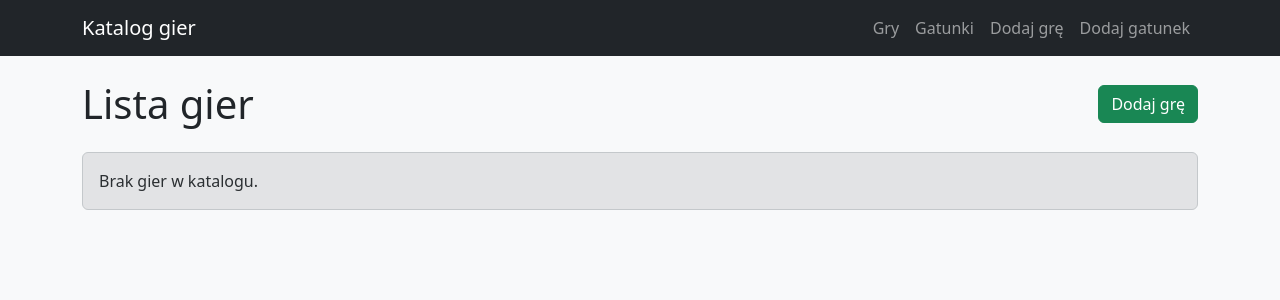
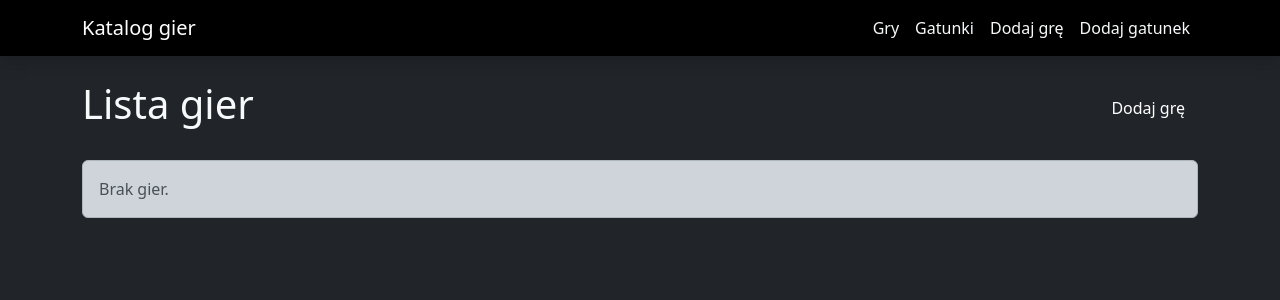
Before and after one commit to barpurzycki/ZAI, a Django app: page / in a window 1280 px wide. Shown: the top 300 px of the page. Run offline with Django 5.2, Linux system fonts and the light colour scheme; data that the repository does not hold is empty; parts of the project's set-up code (start-up, migrations or seed data) failed here and were passed over.

Commit message:
Changed bootstrap styles

```diff
--- a/ZAIProjekt1/core/games/templates/games/base.html
+++ b/ZAIProjekt1/core/games/templates/games/base.html
@@ -3,18 +3,21 @@
 <head>
     <meta charset="UTF-8">
     <meta name="viewport" content="width=device-width, initial-scale=1.0">
-    <title>{% block title %}Katalog gier wideo{% endblock %}</title>
+    <title>{% block title %}Katalog gier{% endblock %}</title>
     <link href="https://cdn.jsdelivr.net/npm/bootstrap@5.3.3/dist/css/bootstrap.min.css" rel="stylesheet">
 </head>
-<body class="bg-light">
-    <nav class="navbar navbar-expand-lg navbar-dark bg-dark mb-4">
+
+<body class="bg-dark text-light">
+
+<nav class="navbar navbar-expand-lg navbar-dark bg-black mb-4 shadow">
     <div class="container">
         <a class="navbar-brand" href="{% url 'game_list' %}">Katalog gier</a>
+
         <div class="navbar-nav">
-                <a class="nav-link" href="{% url 'game_list' %}">Gry</a>
-                <a class="nav-link" href="{% url 'genre_list' %}">Gatunki</a>
-                <a class="nav-link" href="{% url 'game_add' %}">Dodaj grę</a>
-                <a class="nav-link" href="{% url 'genre_add' %}">Dodaj gatunek</a>
+            <a class="nav-link text-light" href="{% url 'game_list' %}">Gry</a>
+            <a class="nav-link text-light" href="{% url 'genre_list' %}">Gatunki</a>
+            <a class="nav-link text-light" href="{% url 'game_add' %}">Dodaj grę</a>
+            <a class="nav-link text-light" href="{% url 'genre_add' %}">Dodaj gatunek</a>
         </div>
     </div>
 </nav>
@@ -22,5 +25,6 @@
 <main class="container">
     {% block content %}{% endblock %}
 </main>
+
 </body>
 </html>
--- a/ZAIProjekt1/core/games/templates/games/game_list.html
+++ b/ZAIProjekt1/core/games/templates/games/game_list.html
@@ -3,39 +3,44 @@
 {% block title %}Lista gier{% endblock %}
 
 {% block content %}
+
 <div class="d-flex justify-content-between align-items-center mb-4">
-    <h1 class="mb-0">Lista gier</h1>
-    <a href="{% url 'game_add' %}" class="btn btn-success">Dodaj grę</a>
+    <h1>Lista gier</h1>
+    <a href="{% url 'game_add' %}" class="btn btn-dark">Dodaj grę</a>
 </div>
 
 {% if games %}
 <div class="row g-4">
     {% for game in games %}
     <div class="col-md-6 col-lg-4">
-                <div class="card h-100 shadow-sm">
+        <div class="card bg-secondary text-light border-0 shadow-sm h-100">
             <div class="card-body">
                 <h5 class="card-title">
-                            <a href="{% url 'game_detail' game.pk %}" class="text-decoration-none">
+                    <a href="{% url 'game_detail' game.pk %}" class="text-light text-decoration-none">
                         {{ game.title }}
                     </a>
                 </h5>
-                        <p class="card-text mb-1"><strong>Gatunek:</strong> {{ game.genre }}</p>
-                        <p class="card-text mb-1"><strong>Producent:</strong> {{ game.producer }}</p>
-                        <p class="card-text mb-1"><strong>Status:</strong> {{ game.get_status_display }}</p>
-                        <p class="card-text"><strong>Premiera:</strong> {{ game.release_date }}</p>
+
+                <p><strong>Gatunek:</strong> {{ game.genre }}</p>
+                <p><strong>Producent:</strong> {{ game.producer }}</p>
+                <p><strong>Status:</strong> {{ game.get_status_display }}</p>
+                <p><strong>Premiera:</strong> {{ game.release_date }}</p>
             </div>
-                    <div class="card-footer bg-white d-flex gap-2">
-                        <a href="{% url 'game_detail' game.pk %}" class="btn btn-primary btn-sm">Szczegóły</a>
-                        <a href="{% url 'game_edit' game.pk %}" class="btn btn-warning btn-sm">Edytuj</a>
-                        <a href="{% url 'game_delete' game.pk %}" class="btn btn-danger btn-sm">Usuń</a>
+
+            <div class="card-footer bg-dark border-0 d-flex gap-2">
+                <a href="{% url 'game_detail' game.pk %}" class="btn btn-outline-light btn-sm">Szczegóły</a>
+                <a href="{% url 'game_edit' game.pk %}" class="btn btn-secondary btn-sm">Edytuj</a>
+                <a href="{% url 'game_delete' game.pk %}" class="btn btn-outline-danger btn-sm">Usuń</a>
             </div>
         </div>
     </div>
     {% endfor %}
 </div>
+
 {% else %}
-    <div class="alert alert-secondary">
-        Brak gier w katalogu.
+<div class="alert alert-dark">
+    Brak gier.
 </div>
 {% endif %}
+
 {% endblock %}
--- /dev/null
+++ b/requirements.txt
@@ -0,0 +1,5 @@
+Django==6.0.3
+djangorestframework
+django-filter
+drf-spectacular
+requests
```
Also changed, not shown: ZAIProjekt1/core/games/templates/games/game_confirm_delete.html (+11 -5 lines), ZAIProjekt1/core/games/templates/games/game_detail.html (+17 -9 lines), ZAIProjekt1/core/games/templates/games/game_form.html (+8 -3 lines), ZAIProjekt1/core/games/templates/games/genre_confirm_delete.html (+11 -5 lines), ZAIProjekt1/core/games/templates/games/genre_detail.html (+27 -19 lines), ZAIProjekt1/core/games/templates/games/genre_form.html (+8 -3 lines), ZAIProjekt1/core/games/templates/games/genre_list.html (+15 -8 lines). Lines whose indentation alone changed are shown as unchanged.
